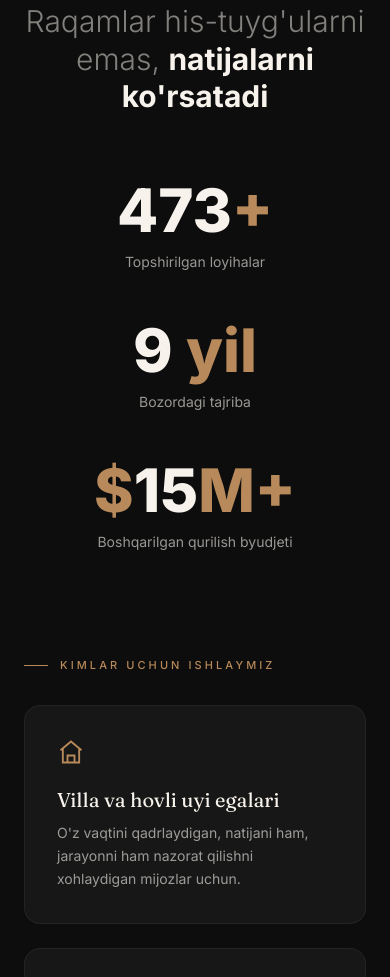
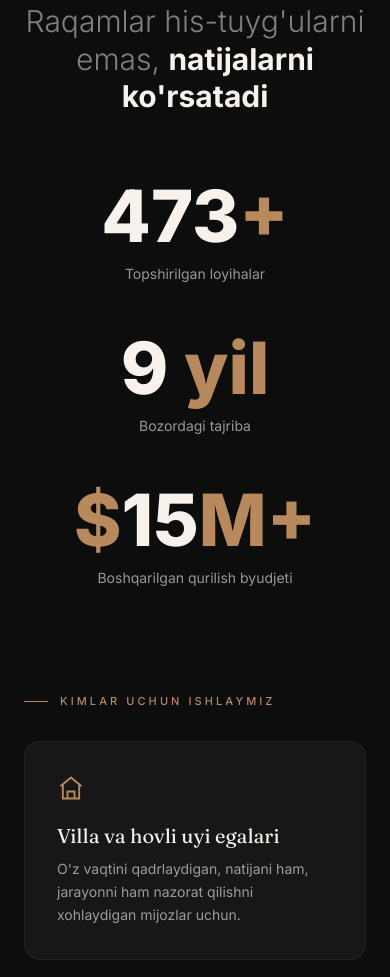
Before and after one commit to theyouseff/Sabb-Building, a website: page index.html in a window 390 px wide. Shown: the part 937-1914 px from the top of the page. Drawn offline with nearby package versions, Linux system fonts and the light colour scheme.

Commit message:
Bump stats numbers to text-7xl on mobile (was 6xl) Co-Authored-By: Claude Sonnet 5 <noreply@anthropic.com>

```diff
--- a/index.html
+++ b/index.html
@@ -123,19 +123,19 @@
 
     <div class="reveal-stagger mt-16 grid grid-cols-1 sm:grid-cols-3 gap-12 md:gap-8 text-center sm:text-left">
       <div class="">
-        <div class="font-sans font-extrabold text-6xl md:text-7xl">
+        <div class="font-sans font-extrabold text-7xl">
           <span data-count-to="473">0</span><span class="text-accent">+</span>
         </div>
         <p class="mt-3 text-cream/60 text-sm md:text-base" data-i18n="stats.stat1_label">Topshirilgan loyihalar</p>
       </div>
       <div class="">
-        <div class="font-sans font-extrabold text-6xl md:text-7xl">
+        <div class="font-sans font-extrabold text-7xl">
           <span data-count-to="9">0</span><span class="text-accent" data-i18n="stats.stat2_suffix"> yil</span>
         </div>
         <p class="mt-3 text-cream/60 text-sm md:text-base" data-i18n="stats.stat2_label">Bozordagi tajriba</p>
       </div>
       <div class="">
-        <div class="font-sans font-extrabold text-6xl md:text-7xl">
+        <div class="font-sans font-extrabold text-7xl">
           <span class="text-accent">$</span><span data-count-to="15">0</span><span class="text-accent">M+</span>
         </div>
         <p class="mt-3 text-cream/60 text-sm md:text-base" data-i18n="stats.stat3_label">Boshqarilgan qurilish byudjeti</p>
```
Also changed, not shown: dist/output.css.
